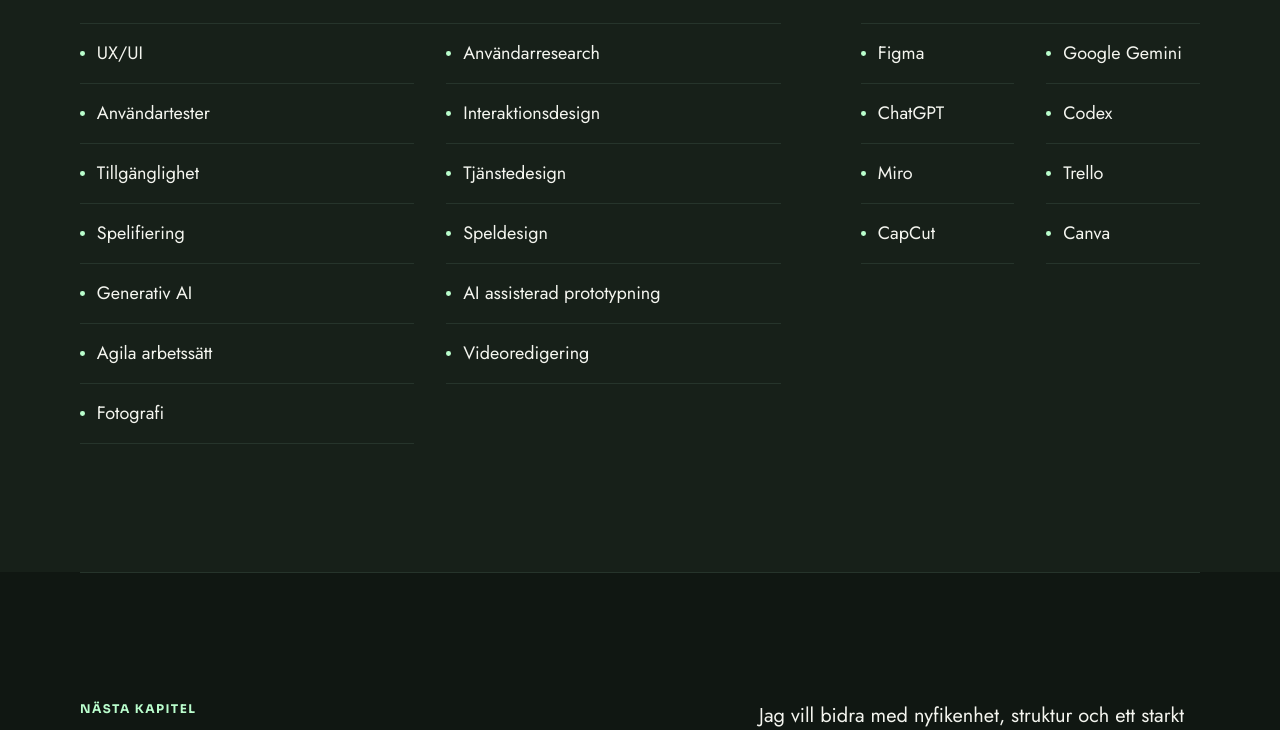
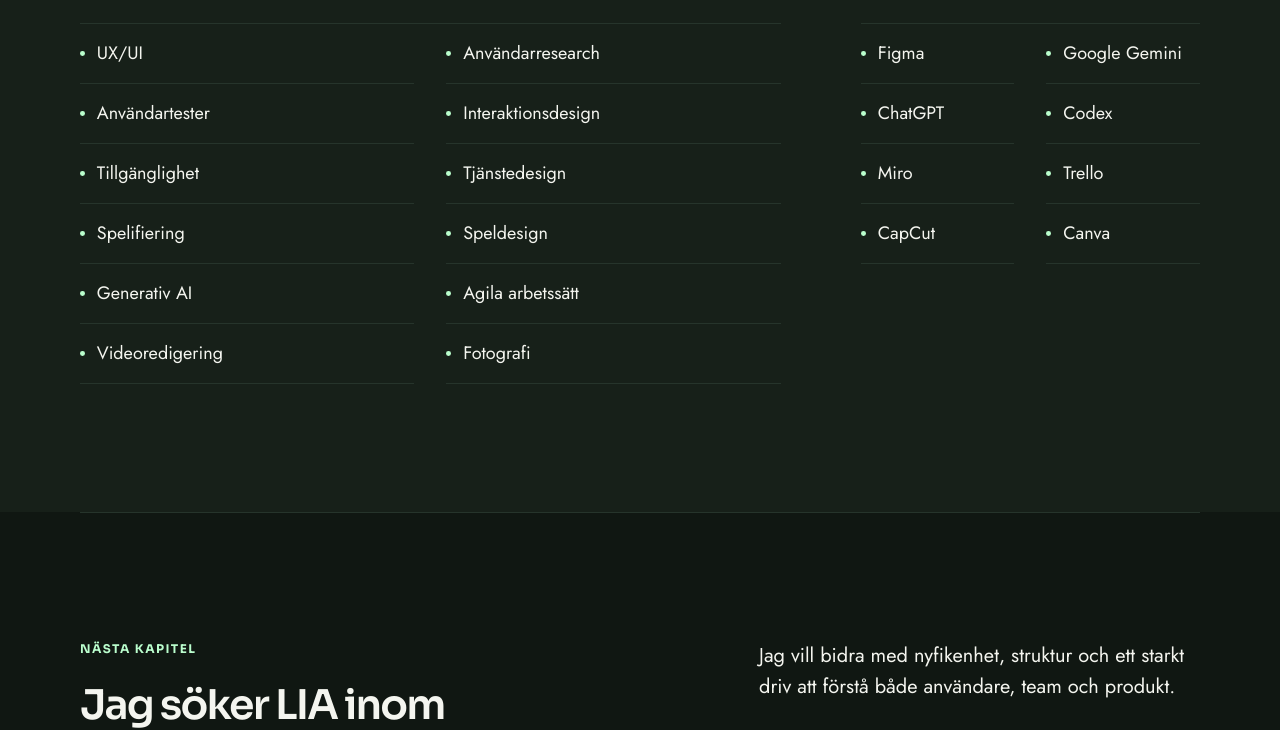
Before and after one commit to Karro-fi/karolina-portfolio, a Next.js app in the folder karolina-portfolio-vercel-upload/: page / in a window 1280 px wide. Shown: the part 5694-6424 px from the top of the page. Built offline with nearby package versions, Linux system fonts and the light colour scheme; no server answers.

Commit message:
Ta bort AI assisterad prototypning
Removed 'AI assisterad prototypning' from the list of skills.

```diff
--- a/karolina-portfolio-vercel-upload/app/page.tsx
+++ b/karolina-portfolio-vercel-upload/app/page.tsx
@@ -375,7 +375,7 @@
                     'Spelifiering',
                     'Speldesign',
                     'Generativ AI',
-                    'AI assisterad prototypning',
+
                     'Agila arbetssätt',
                     'Videoredigering',
                     'Fotografi',
```
